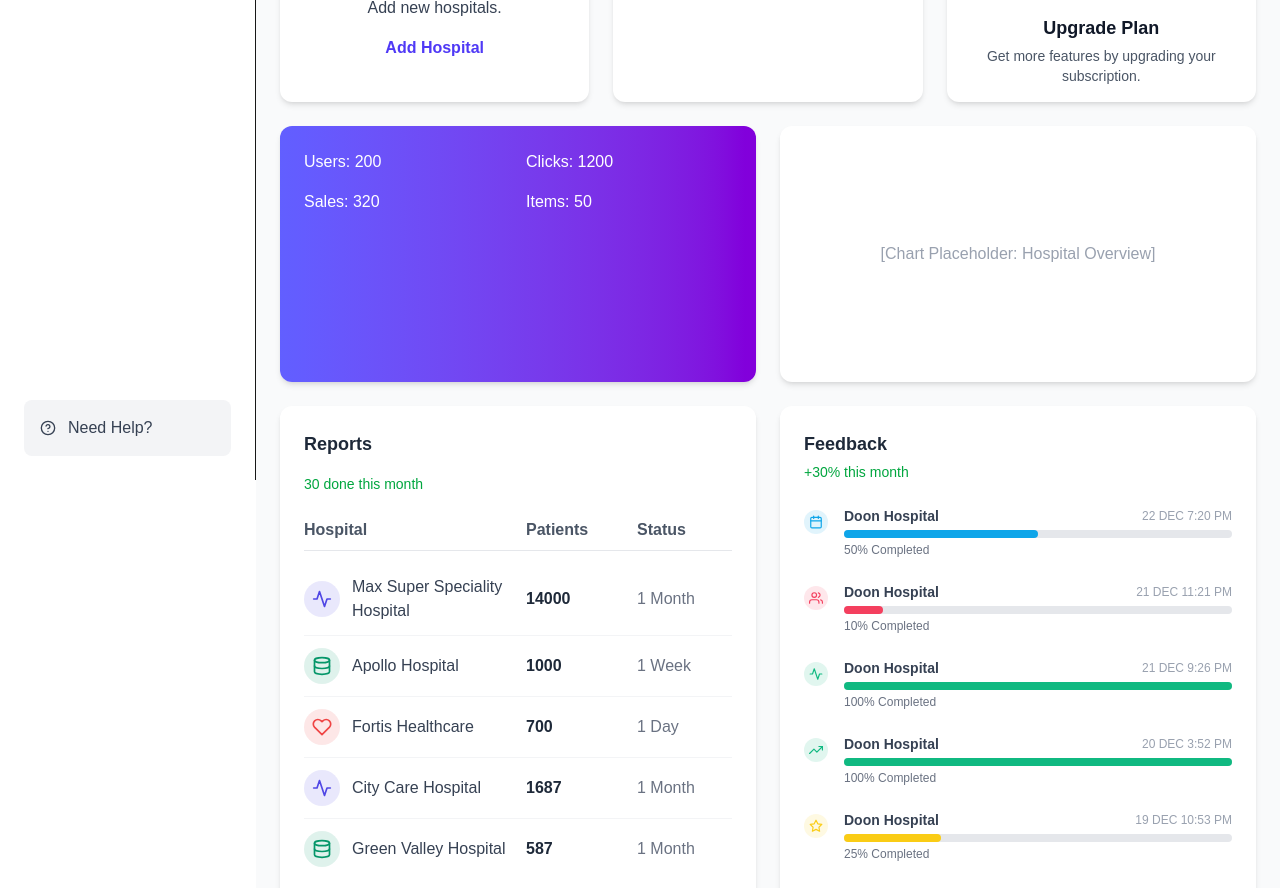
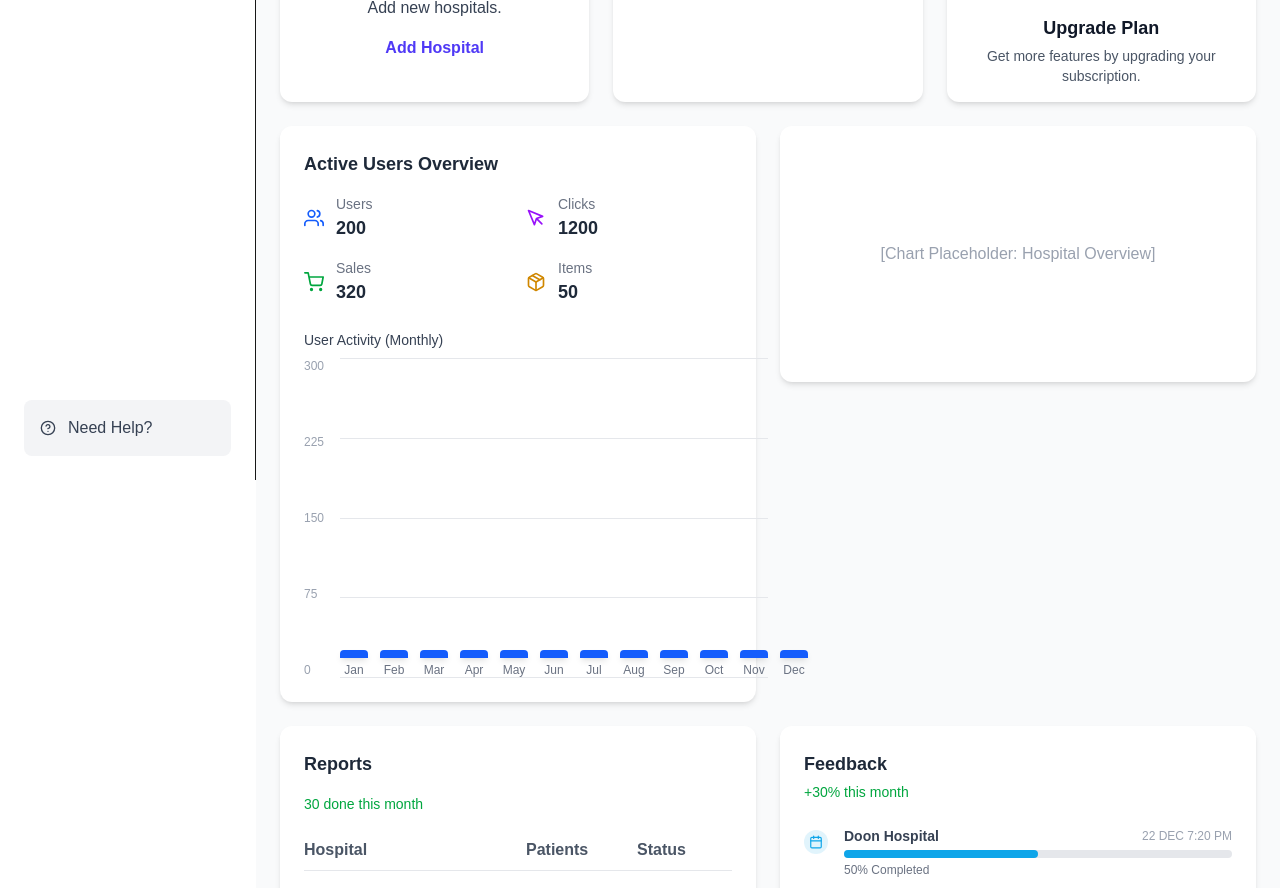
Before and after one commit to Aadity31/ayursutra_Prototype, a Next.js app: page /hospital/test_upasana in a window 1280 px wide. Shown: the part 320-1208 px from the top of the page. Built offline with nearby package versions, Linux system fonts and the light colour scheme.

Commit message:
active user graph

```diff
--- a/package.json
+++ b/package.json
@@ -9,9 +9,11 @@
     "lint": "eslint"
   },
   "dependencies": {
+    "chart.js": "^4.5.0",
     "lucide-react": "^0.544.0",
     "next": "15.5.4",
     "react": "19.1.0",
+    "react-chartjs-2": "^5.3.0",
     "react-dom": "19.1.0",
     "react-icons": "^5.5.0"
   },
--- a/src/app/components/hospital/ActiveUsers.tsx
+++ b/src/app/components/hospital/ActiveUsers.tsx
@@ -1,4 +1,10 @@
 import React from "react";
+import {
+  FiUsers,
+  FiMousePointer,
+  FiShoppingCart,
+  FiPackage,
+} from "react-icons/fi";
 
 interface ActiveUsersProps {
   users: number;
@@ -7,14 +13,85 @@ interface ActiveUsersProps {
   items: number;
 }
 
-const ActiveUsers: React.FC<ActiveUsersProps> = ({ users, clicks, sales, items }) => {
+const ActiveUsers: React.FC<ActiveUsersProps> = ({
+  users,
+  clicks,
+  sales,
+  items,
+}) => {
+  const metrics = [
+    { label: "Users", value: users, icon: <FiUsers />, color: "text-blue-600" },
+    { label: "Clicks", value: clicks, icon: <FiMousePointer />, color: "text-purple-600" },
+    { label: "Sales", value: sales, icon: <FiShoppingCart />, color: "text-green-600" },
+    { label: "Items", value: items, icon: <FiPackage />, color: "text-yellow-600" },
+  ];
+
+  const monthlyUsers = [50, 80, 120, 30, 250, 100, 300, 60, 180, 90, 20, 220];
+  const months = ["Jan", "Feb", "Mar", "Apr", "May", "Jun", "Jul", "Aug", "Sep", "Oct", "Nov", "Dec"];
+  const maxUsers = Math.max(...monthlyUsers);
+  const yLabels = [maxUsers, maxUsers * 0.75, maxUsers * 0.5, maxUsers * 0.25, 0];
+
   return (
-    <div className="bg-gradient-to-r from-indigo-500 to-purple-700 shadow-md rounded-xl p-6 text-white">
-      <div className="grid grid-cols-2 gap-4">
-        <div>Users: {users}</div>
-        <div>Clicks: {clicks}</div>
-        <div>Sales: {sales}</div>
-        <div>Items: {items}</div>
+    <div className="bg-white shadow-md rounded-xl p-6">
+      <h2 className="text-lg font-semibold text-gray-800 mb-4">
+        Active Users Overview
+      </h2>
+
+      {/* Metric Summary */}
+      <div className="grid grid-cols-2 gap-4 mb-6">
+        {metrics.map((metric, idx) => (
+          <div key={idx} className="flex items-center space-x-3">
+            <div className={`text-xl ${metric.color}`}>{metric.icon}</div>
+            <div>
+              <div className="text-sm text-gray-500">{metric.label}</div>
+              <div className="text-lg font-semibold text-gray-800">{metric.value}</div>
+            </div>
+          </div>
+        ))}
+      </div>
+
+      {/* User Activity Chart */}
+      <div>
+        <p className="text-sm font-medium text-gray-700 mb-2">User Activity (Monthly)</p>
+
+        <div className="flex">
+          {/* Y-axis Labels */}
+          <div className="flex flex-col justify-between h-80 mr-4 text-xs text-gray-400">
+            {yLabels.map((val, i) => (
+              <span key={i}>{Math.round(val)}</span>
+            ))}
+          </div>
+
+          {/* Bar Chart */}
+          <div className="relative w-full">
+            {/* Gridlines */}
+            <div className="absolute left-0 right-0 top-0 bottom-0 flex flex-col justify-between h-80 z-0">
+              {yLabels.map((_, i) => (
+                <div key={i} className="w-full border-t border-gray-200"></div>
+              ))}
+            </div>
+
+            {/* Bars */}
+            <div className="flex items-end gap-3 h-80 w-full relative z-10">
+              {monthlyUsers.map((count, i) => {
+                const heightPercent = (count / maxUsers) * 100;
+                return (
+                  <div key={i} className="flex flex-col items-center">
+                    <div
+                      className="bg-blue-600 shadow-md rounded-t w-[28px] transition-all duration-300"
+                      style={{
+                        height: `${heightPercent}%`,
+                        minHeight: "8px", // so even small values are visible
+                      }}
+                      title={`${months[i]}: ${count} users`}
+                    ></div>
+                    <div className="text-xs text-gray-500 mt-1">{months[i]}</div>
+                  </div>
+                );
+              })}
+            </div>
+          </div>
+        </div>
       </div>
     </div>
   );
```
Also changed, not shown: 1 other file (tests, documents, lock files or other folders).
